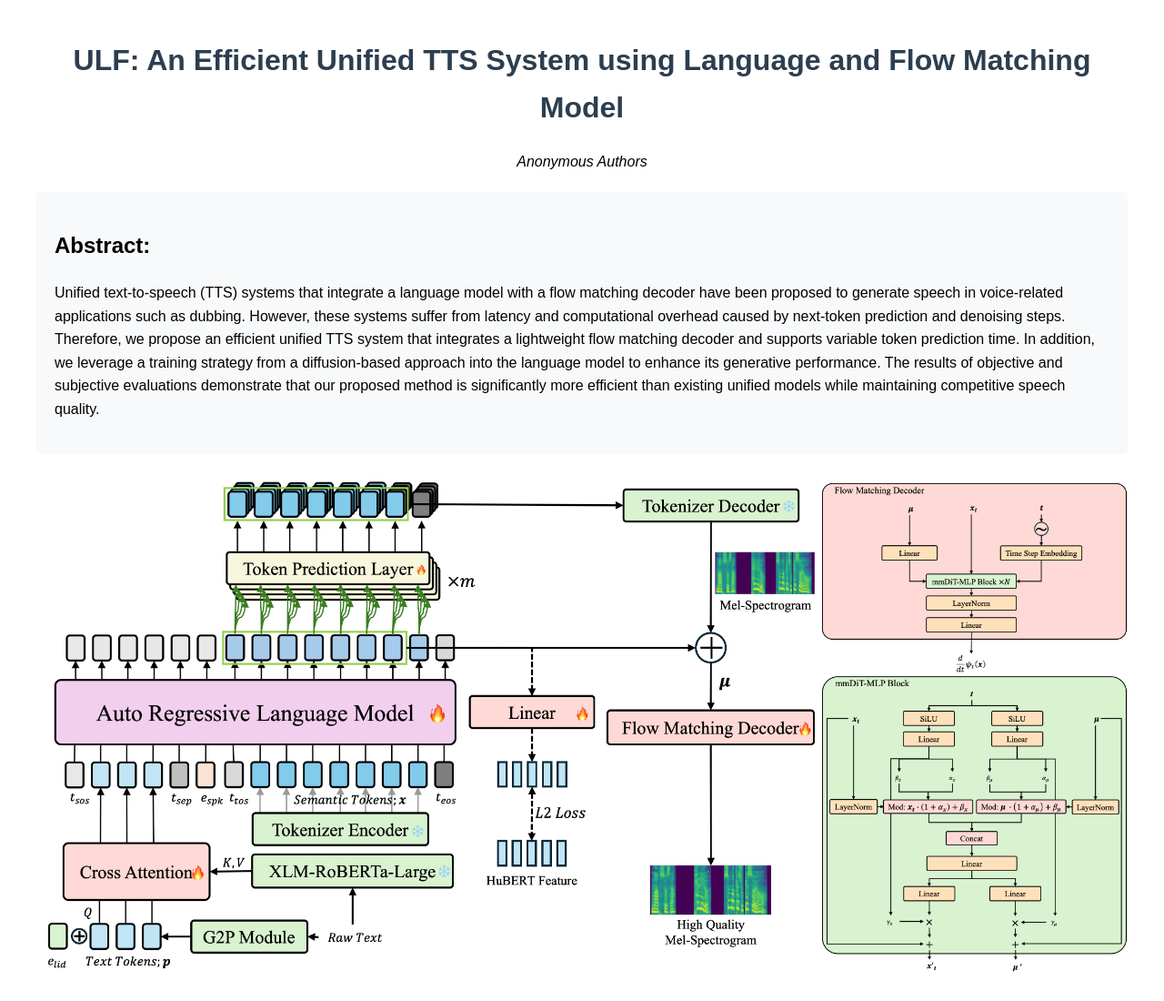
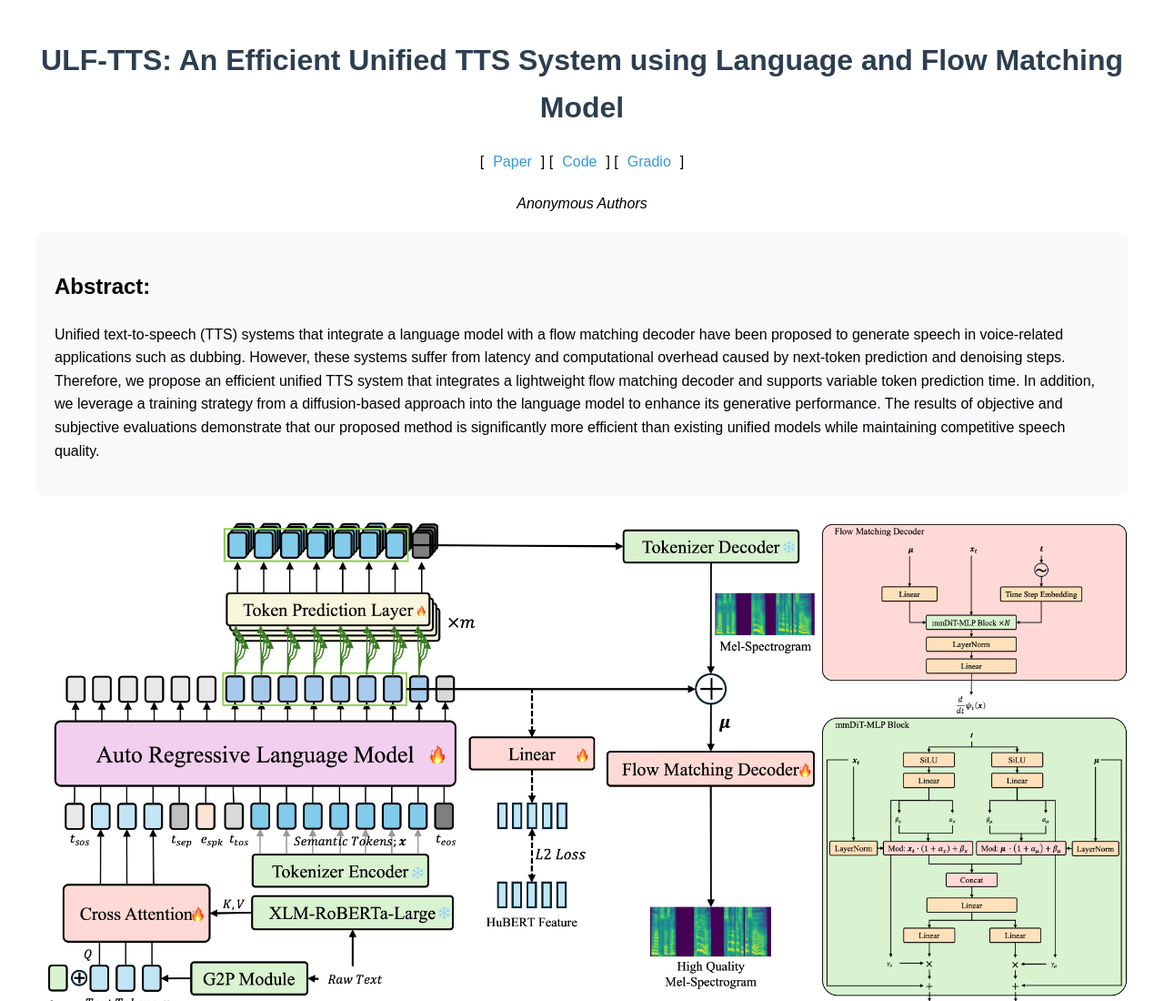
Before and after one commit to skyblue-lemon/efficient-foundationTTS, a plain HTML site: page index.html in a window 1280 px wide. Shown: the top 1100 px of the page at 91% size. Drawn offline with Linux system fonts and the light colour scheme.

Commit message:
add links

```diff
--- a/index.html
+++ b/index.html
@@ -173,15 +173,13 @@
     </style>
 </head>
 <body>
-    <h1 class="title">ULF: An Efficient Unified TTS System using Language and Flow Matching Model</h1>
+    <h1 class="title">ULF-TTS: An Efficient Unified TTS System using Language and Flow Matching Model</h1>
 
-    <!-- <div class="links">
+    <div class="links">
         [<a href="#" target="_blank">Paper</a>]
         [<a href="#" target="_blank">Code</a>]
-        [<a href="#" target="_blank">Studio</a>]
-        [<a href="#" target="_blank">HuggingFace</a>]
-        [<a href="#" target="_blank">ModelScope</a>]
-    </div> -->
+        [<a href="#" target="_blank">Gradio</a>]
+    </div>
 
     <div class="authors">
         Anonymous Authors
```
